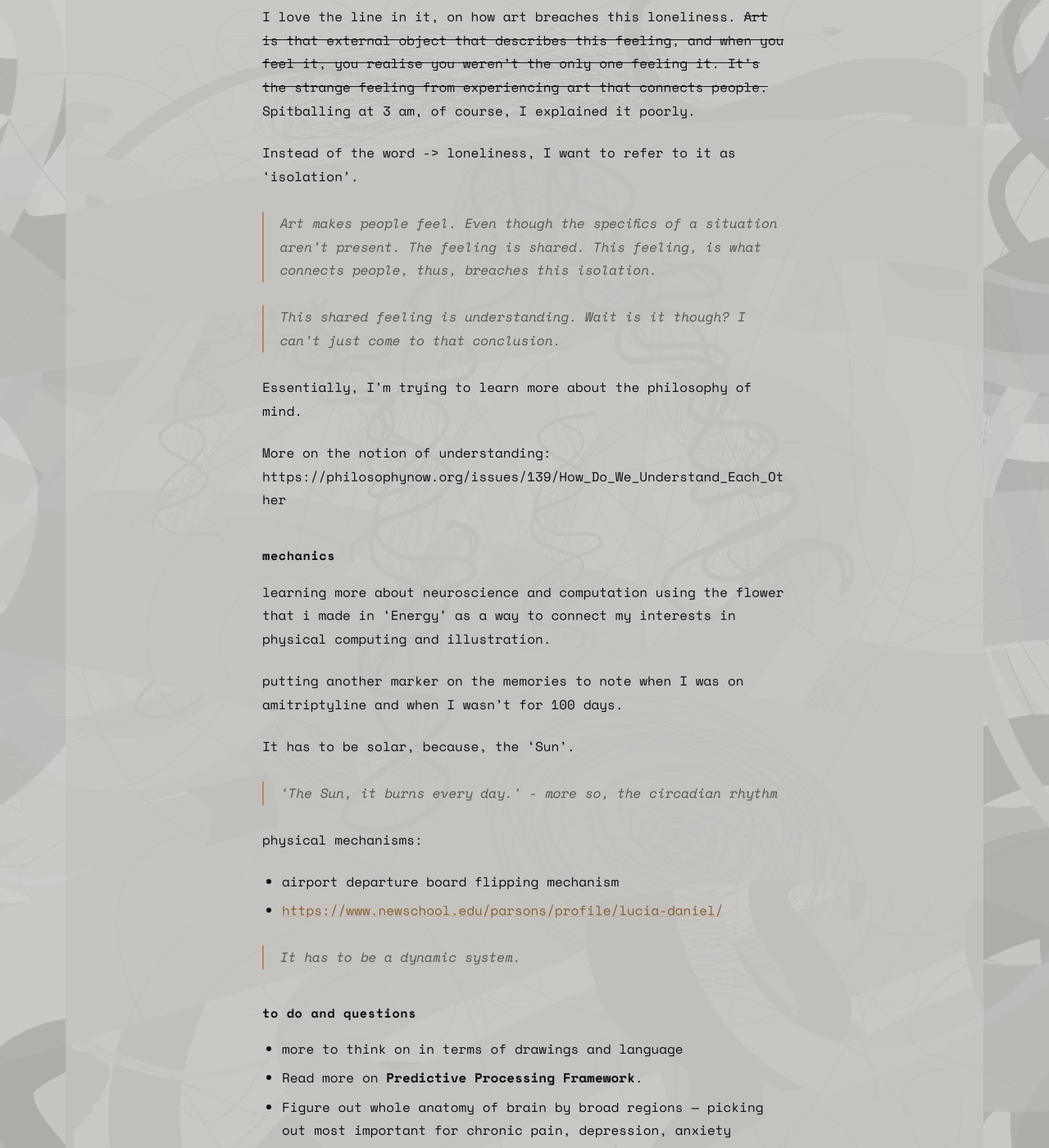
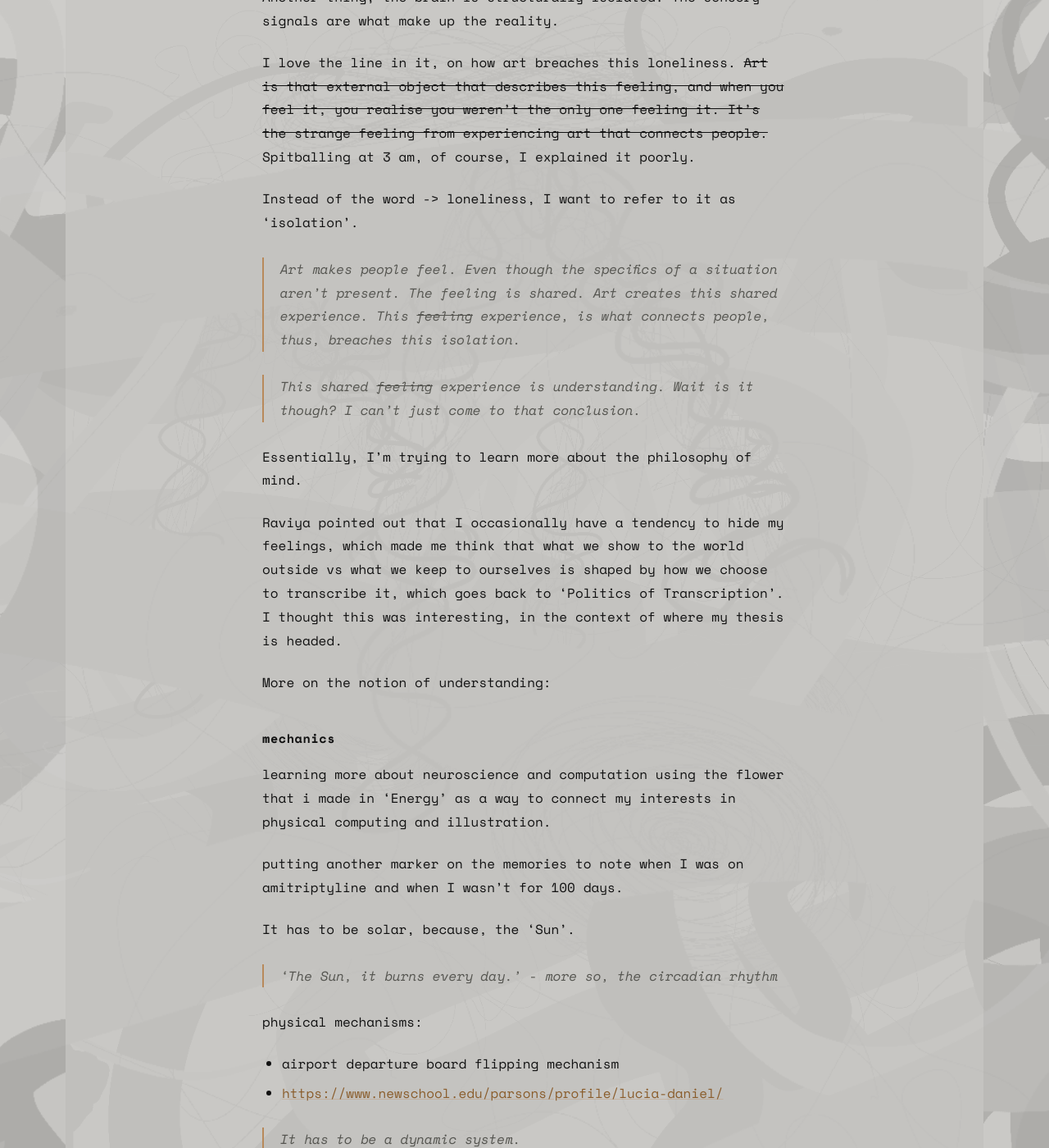
Before and after one commit to shlokamohanty/i-write-sometimes, a Jekyll site: the page built from _posts/2026-04-25-thesis-ideation.md, in a window 1280 px wide and 1400 px high, scrolled down 3284 px. Shown: the whole window at 82% size. Built offline with Jekyll 4.4.1, drawn with Linux system fonts in a browser that asks for light colours; some web fonts are replaced; some of the changed text lies outside the part shown.

Commit message:
evr
greerrge

```diff
--- a/_posts/2026-04-25-thesis-ideation.md
+++ b/_posts/2026-04-25-thesis-ideation.md
@@ -51,7 +51,11 @@ Fear memory is the learned content (what's dangerous), and anxiety is what it lo
 
 I think there's a lot I want to say about the second quote. Especially regarding people and communication. The histories of two people can be so different that, even though they are in the same room and use the exact same words, they are talking about different things. One can use the same word, but the cause of the idea of that word is unique to their past.
 
-We all assume that we have the same semantic world, but in fact, it's ~~completely~~ partially isolated. So conversations are partially isolated. %% I am using partially here, since, semantic worlds can have some overlap in meaning. %% We feel this isolation when there is a disagreement.
+> We all assume that we have the same semantic world, but in fact, it's ~~completely~~ partially isolated. So conversations are partially isolated.
+
+I am using partially here, since, semantic worlds can have some overlap in meaning.
+
+We feel this isolation when there is a disagreement.
 
 The brain creates a simulation of how other people are and feel based on their words and expressions. We can never feel what another person feels.
 
@@ -67,14 +71,16 @@ I love the line in it, on how art breaches this loneliness. ~~Art is that extern
 
 Instead of the word -> loneliness, I want to refer to it as 'isolation'.
 
-> Art makes people feel. Even though the specifics of a situation aren't present. The feeling is shared. This feeling, is what connects people, thus, breaches this isolation.
+> Art makes people feel. Even though the specifics of a situation aren't present. The feeling is shared. Art creates this shared experience. This ~~feeling~~ experience, is what connects people, thus, breaches this isolation.
 
-> This shared feeling is understanding. Wait is it though? I can't just come to that conclusion.
+> This shared ~~feeling~~ experience is understanding. Wait is it though? I can't just come to that conclusion.
 
 Essentially, I'm trying to learn more about the philosophy of mind.
 
+Raviya pointed out that I occasionally have a tendency to hide my feelings, which made me think that what we show to the world outside vs what we keep to ourselves is shaped by how we choose to transcribe it, which goes back to 'Politics of Transcription'. I thought this was interesting, in the context of where my thesis is headed.
+
 More on the notion of understanding:
-https://philosophynow.org/issues/139/How_Do_We_Understand_Each_Other
+
 
 
 
@@ -103,7 +109,7 @@ physical mechanisms:
 - I can explore either, fear memory as a concept or depression and anxiety. Both are vast and separate avenues. Read about both over summer, and, see what sits well.
 - What if I start an anxiety-log, so I can find patterns in observation, then see if a memory comes up? Cornell anxiety-log?
 - I want to learn more about chaos theory.
-- But, why do I want to do this? What about analysing my brain is important? What do I want to show? Is it for people to understand me? Do I want to understand myself? What is understanding? This is a crazy thing though.
+- But, why do I want to do this? What about analysing my brain is important? What do I want to show? ~~Is it for people to understand me?~~ Do I want to understand myself? What is understanding? This is a crazy thing though.
 - ~~Is the brain just calm chaos?~~
 
 ## readings and quotes
@@ -117,6 +123,7 @@ While reading Jan Westerhoff's 'Reality', some quotes stood out:
 
 - https://www.nature.com/articles/s41380-021-01400-x
 - https://ruccs.rutgers.edu/images/personal-zenon-pylyshyn/class-info/Consciousness_2014/Emotions/10-Damasio-OCR.pdf
+- https://philosophynow.org/issues/139/How_Do_We_Understand_Each_Other
 
 ### to explore
 
```
Also changed, not shown: other parts of _posts/2026-04-25-thesis-ideation.md (+1 -1 lines), _posts/.obsidian/workspace.json (+23 -23 lines), _posts/2026-06-01-circuits.md (+1 -1 lines), _posts/2026-06-22-how-i-understand-the-world.md (+1 -0 lines), _posts/2026-06-25-my-days.md (+2 -1 lines).
